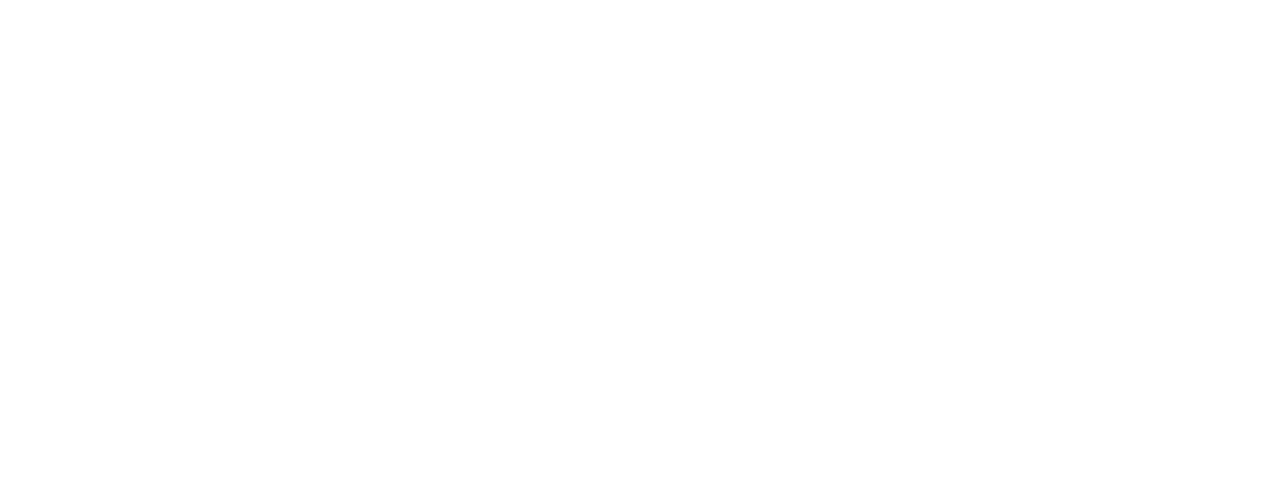
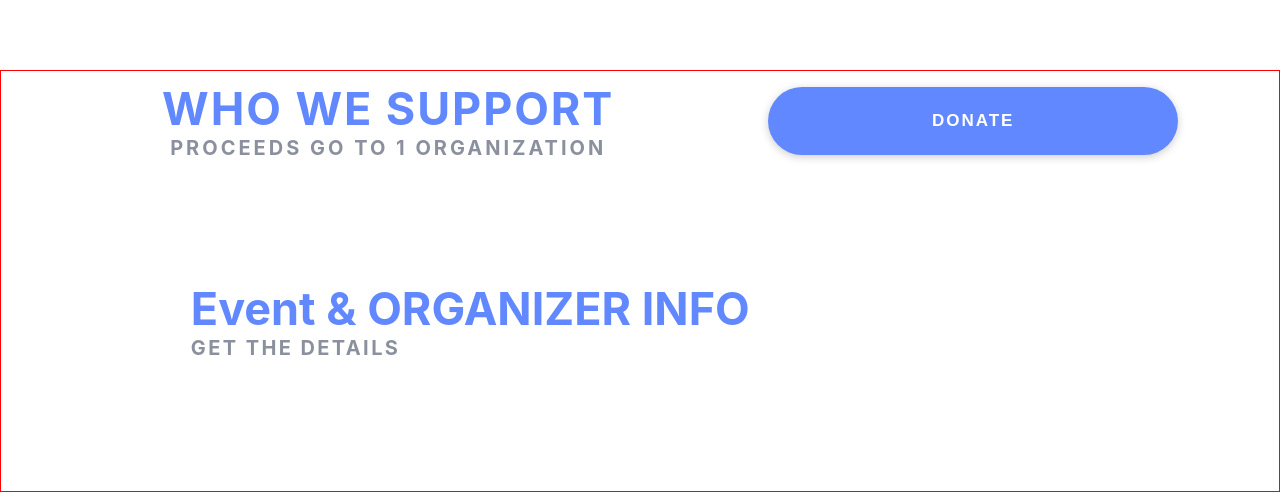
Before and after one commit to cybervirus997/Mightycause, a React (Create React App) app: page / in a window 1280 px wide. Shown: the part 810-1302 px from the top of the page. Before the commit the page ends 800 px from the top, so only its background shows below. Built offline with nearby package versions, Linux system fonts and the light colour scheme.

Commit message:
dashboard half complete

```diff
--- a/src/Component/Dashboard/LiveEdit.jsx
+++ b/src/Component/Dashboard/LiveEdit.jsx
@@ -1,7 +1,15 @@
 import styles from "./LiveEdit.module.css";
 import styled from "styled-components";
+import { Nav } from "../Home/Nav";
+import { useEffect, useState } from "react";
 
 function LiveEdit({ data }) {
+  const [width, setWidth] = useState(window.innerWidth);
+  window.addEventListener("resize", handleResize);
+  function handleResize() {
+    setWidth(window.innerWidth);
+    // console.log("no");
+  }
   const Progress = styled.div`
     width: ${Number((data.raised / data.donationTarget) * 100)}%;
     background: rgb(118, 152, 255);
@@ -11,6 +19,8 @@
   `;
 
   return (
+    <>
+      {width < 600 && <Nav />}
       <div className={styles.Con}>
         <div className={styles.content}>
           <div className={styles.account}></div>
@@ -57,11 +67,33 @@
             <span class="material-icons-outlined">mode_edit</span>
           </div>
           <div className={styles.lastbutton}>
-          <button>DONATE</button>
+            <button className={styles.donate}>DONATE</button>
             <button>JOIN THIS EVENT</button>
           </div>
         </div>
       </div>
+      <div className={styles.lastInfor}>
+        <div className={styles.one}>
+          <div className={styles.support}>
+            <div>
+              <h2>WHO WE SUPPORT</h2>
+              <p>PROCEEDS GO TO 1 ORGANIZATION</p>
+            </div>
+            <button className={styles.donate}>DONATE</button>
+          </div>
+        </div>
+        <div className={styles.user}>
+          <div>
+            <h1>Event & ORGANIZER INFO</h1>
+            <p>GET THE DETAILS</p>
+          </div>
+          <div className={styles.userDetail}>
+            <div></div>
+            <div></div>
+          </div>
+        </div>
+      </div>
+    </>
   );
 }
 export { LiveEdit };
--- a/src/Component/Dashboard/LiveEdit.module.css
+++ b/src/Component/Dashboard/LiveEdit.module.css
@@ -132,7 +132,7 @@
 }
 .eventProgress {
   width: 79%;
-  height: 200px;
+  height: max-content;
   box-sizing: border-box;
   /* max-width: 1200px; */
   margin-top: 80px;
@@ -182,7 +182,8 @@
   font-size: 18px;
   justify-content: space-evenly !important;
 }
-.lastbutton > button {
+.lastbutton > button,
+.donate {
   border-radius: 36px;
   border: none;
   width: 35%;
@@ -195,10 +196,12 @@
   letter-spacing: 2px;
   font-weight: 600;
 }
-.lastbutton > button:nth-child(1) {
+.lastbutton > button:nth-child(1),
+.donate {
   background: rgb(97, 136, 255);
 }
-.lastbutton > button:nth-child(1):hover {
+.lastbutton > button:nth-child(1):hover,
+.donate:hover {
   background: rgb(112, 151, 255);
 }
 .lastbutton > button:nth-child(2) {
@@ -208,6 +211,58 @@
   background: #fff;
   color: rgb(93 99 109);
 }
+.lastInfor {
+  width: 100%;
+  padding: 10px;
+  border: 1px solid red;
+  padding-left: 70px;
+  box-sizing: border-box;
+  margin-top: 80px;
+}
+.one,
+.user {
+  max-width: 1170px;
+  box-sizing: border-box;
+  width: 100%;
+  height: 200px;
+  margin: auto;
+}
+.support {
+  display: flex;
+  align-items: center;
+  justify-content: space-around;
+  letter-spacing: 0.12em;
+  color: #8b909e;
+  font-weight: 700;
+}
+.support h2,
+.user h1 {
+  color: rgb(97, 136, 255);
+  font-weight: 700;
+  font-size: 45px;
+}
+.support p,
+.user p {
+  font-size: 20px;
+  letter-spacing: 3px;
+  text-align: center;
+}
+.user p {
+  text-align: left;
+  letter-spacing: 0.12em;
+  color: #8b909e;
+  font-weight: 700;
+}
+.user {
+  width: 80%;
+  box-sizing: border-box;
+}
+.userDetail {
+  display: flex;
+  align-items: center;
+  justify-content: center;
+}
+
 @media (max-width: 600px) {
   .Con {
     height: 1030px;
@@ -247,7 +302,8 @@
   .lastbutton {
     flex-direction: column;
   }
-  .lastbutton button {
+  .lastbutton button,
+  .donate {
     width: 100%;
     margin-top: 20px;
     font-size: 16px;
```
Lines whose indentation alone changed are shown as unchanged.
